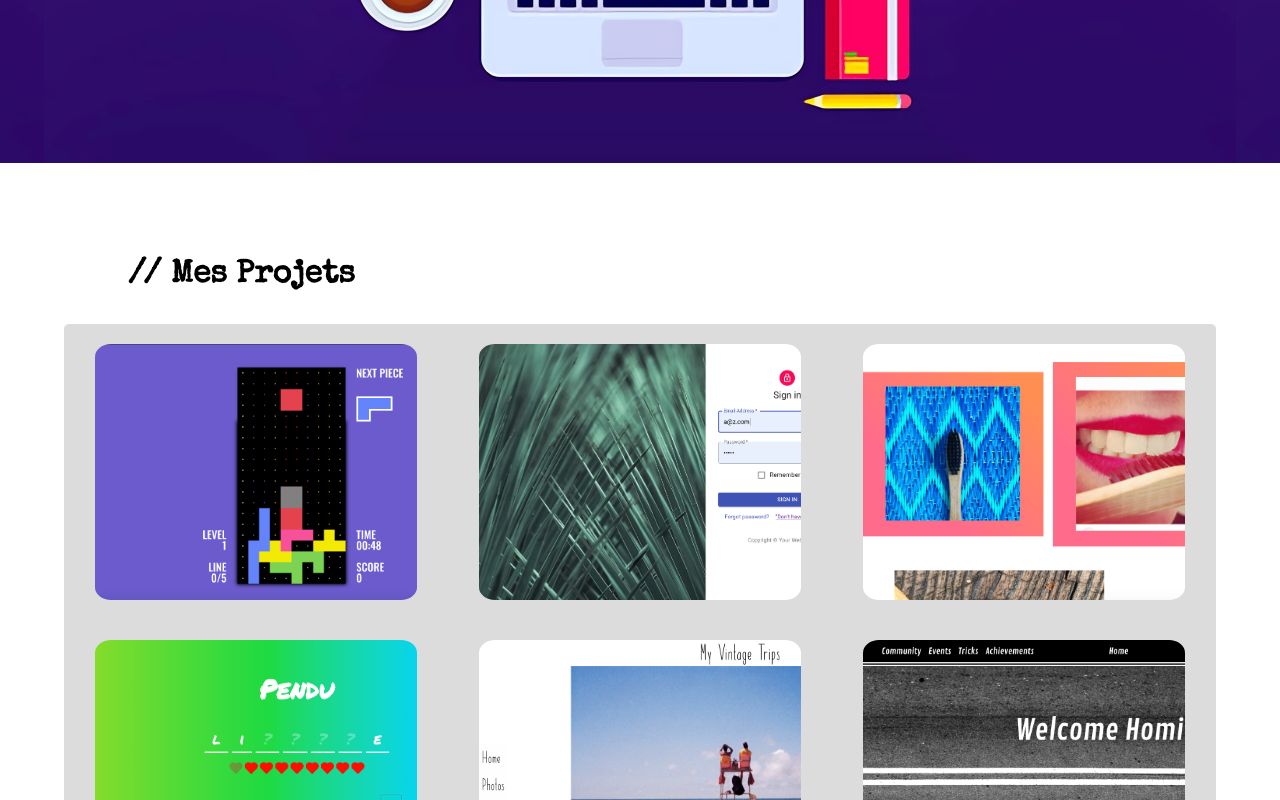
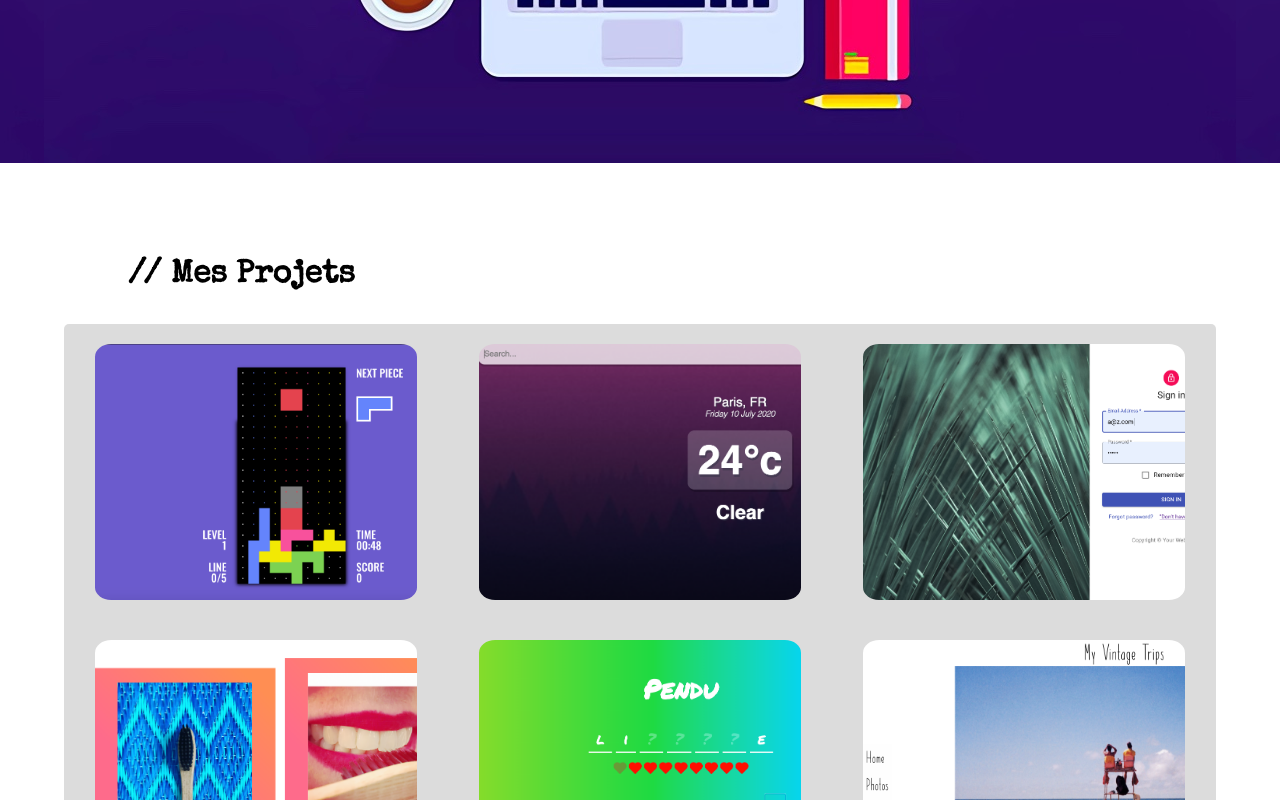
Before and after one commit to Jarchiii/porfolio, a React (Create React App) app: page / in a window 1280 px wide. Shown: the part 553-1353 px from the top of the page. Built offline with nearby package versions, Linux system fonts and the light colour scheme.

Commit message:
weather app

```diff
--- a/src/App.css
+++ b/src/App.css
@@ -131,10 +131,22 @@ a:hover{
 
 }
 
+#weather{
+  background-image: url("./images/weather.png");
+  background-size: cover;
+
+}
+
+#weather:hover{
+  background-color: black;
+  background-image: none;
+  color: white
+}
+
 #tetris:hover{
   background-color: black;
   background-image: none;
-  color: red
+  color: white
 }
 
 
--- a/src/Projets.jsx
+++ b/src/Projets.jsx
@@ -9,6 +9,14 @@ function Projets() {
                 <a href="https://tetris-app-with-react.herokuapp.com/">
                 <h2>Tetris</h2>
                 <p>React</p>
+                </a>
+            </div>
+            <div className="animate__animated animate__bounceIn" id="weather" className="projet">
+            <a href="https://my-weather-app-with-react.herokuapp.com/">
+                <h2>
+                   Weather App
+                </h2>
+                <p>React / Open Weather API</p>
                 </a>
             </div>
             <div className="animate__animated animate__bounceIn" id="client" className="projet">
```
Also changed, not shown: src/images/weather.png (added).
